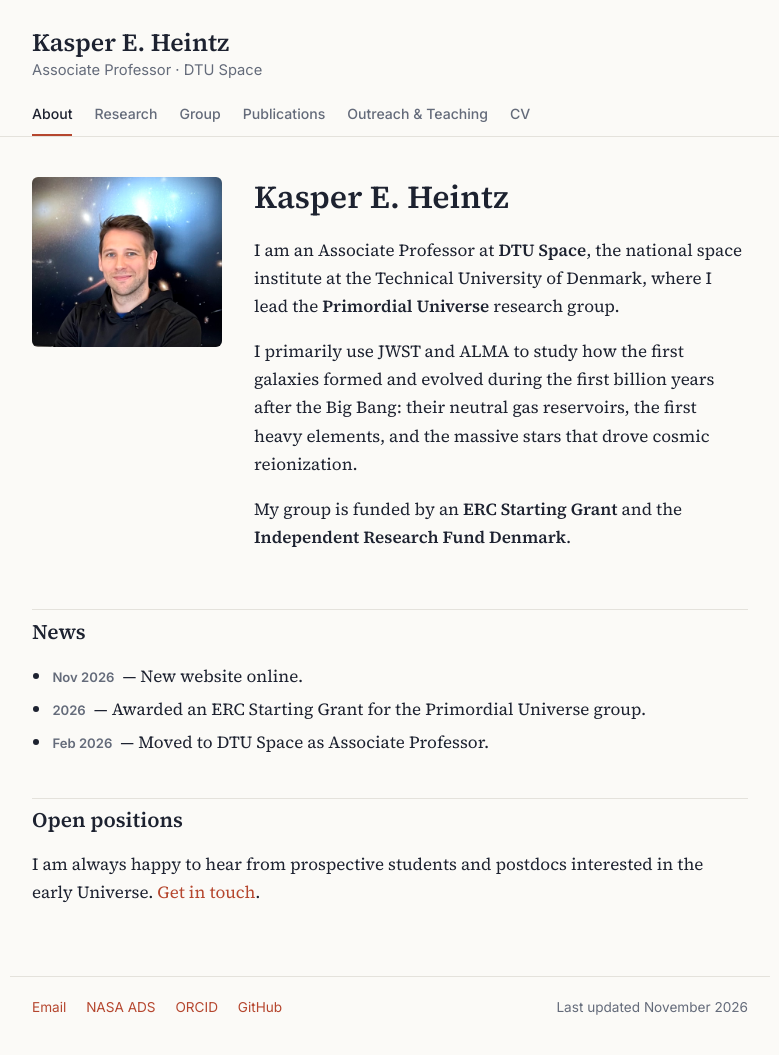
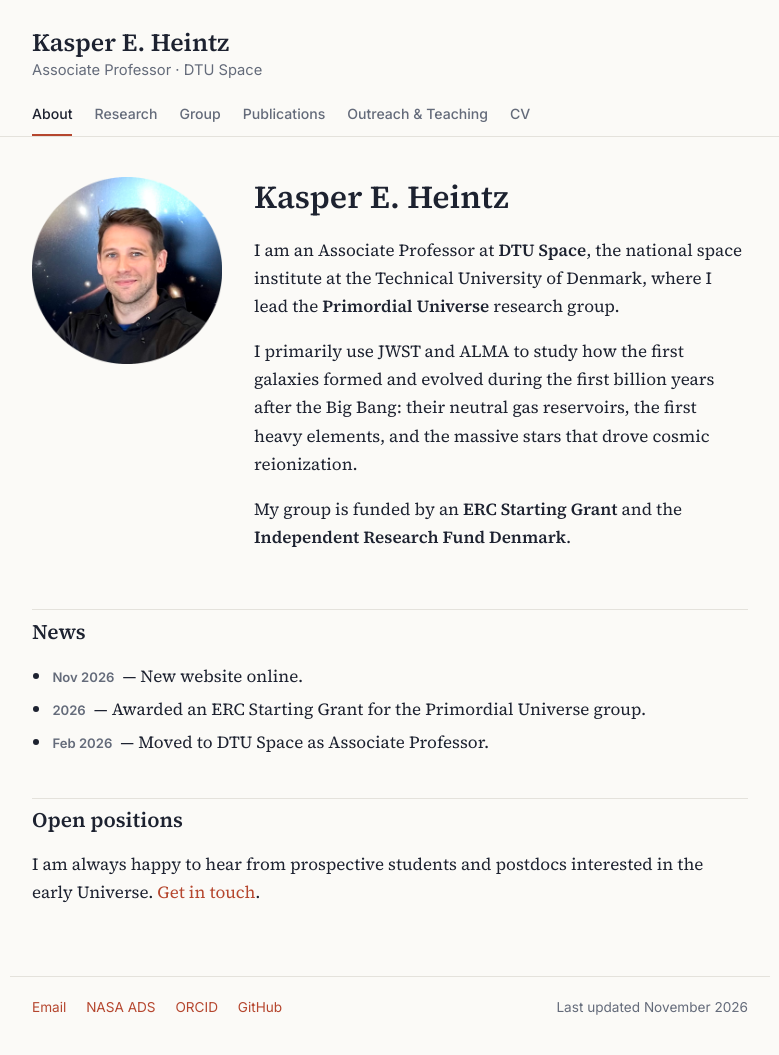
Before and after one commit to kasperheintz/kasperheintz.github.io, a Jekyll site: the page built from index.md, in a window 1280 px wide. Shown: the whole page, without its empty margins (250-1029 px from the left). Built offline with Jekyll 4.4.1, drawn with Linux system fonts in a browser that asks for light colours.

Commit message:
Update profile image to round version
Replaced profile image with a round version.

```diff
--- a/index.md
+++ b/index.md
@@ -3,7 +3,7 @@ title: About
 ---
 
 <div class="intro" markdown="1">
-<img src="/images/KasperProfile.png" alt="Kasper E. Heintz">
+<img src="/images/KasperProfile_round.png" alt="Kasper E. Heintz">
 <div markdown="1">
 
 # Kasper E. Heintz
```
